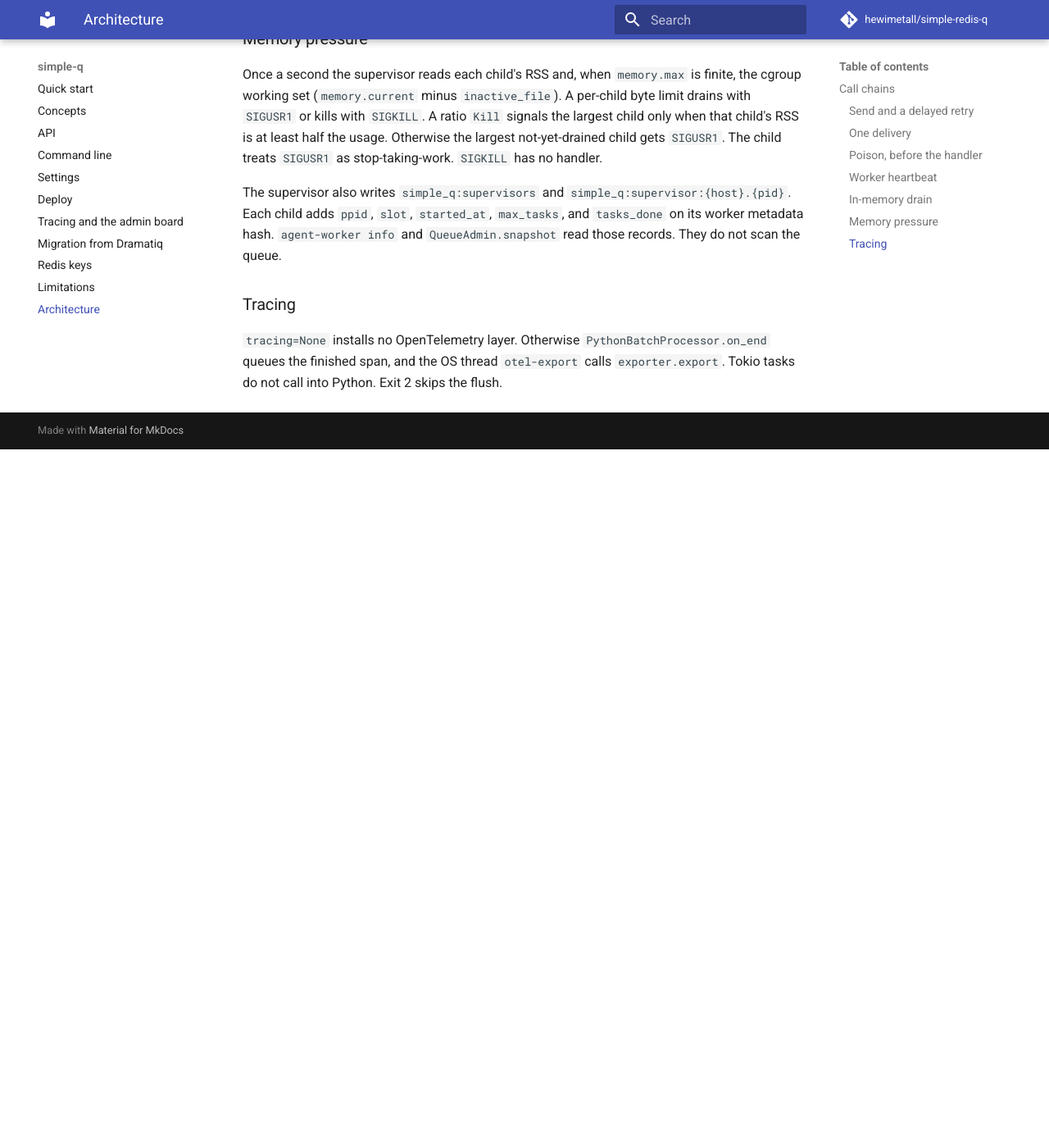
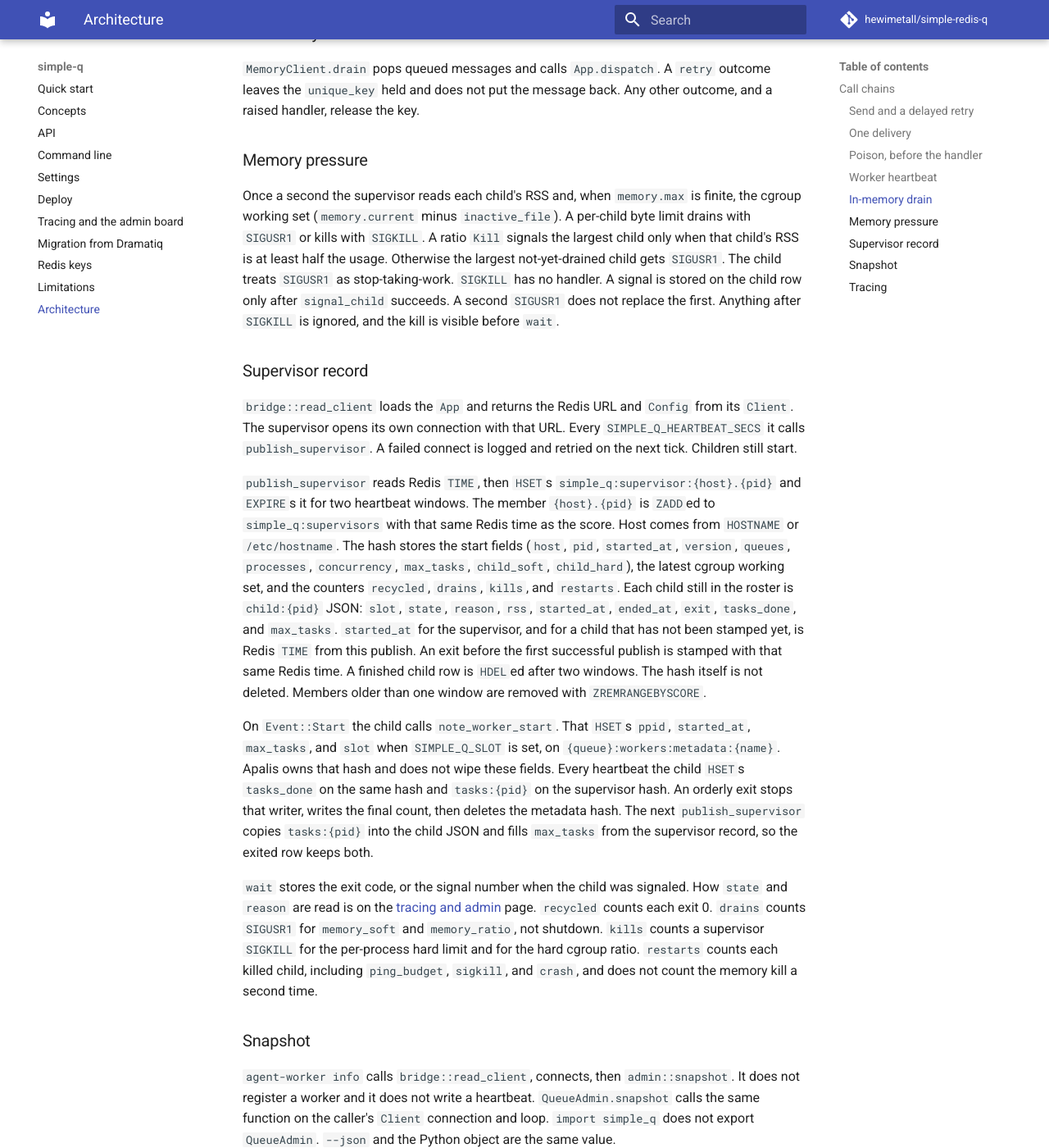
Before and after one commit to hewimetall/simple-redis-q, an MkDocs documentation site: the page built from docs/architecture.md, in a window 1280 px wide and 1400 px high, scrolled down 2513 px. Shown: the whole window at 82% size. Built offline with MkDocs 1.6.1 and Material for MkDocs 9.7.7, drawn with Linux system fonts in a browser that asks for light colours; comment, search, counter and statistics services are not loaded; before the commit the page ends 3061 px from its top, so only the background shows below that; some of the changed text lies outside the part shown.

Commit message:
Document the supervisor record and the snapshot read path.
The architecture page now follows publish_supervisor, the child metadata writes, and the three Redis batches behind info and QueueAdmin.snapshot.

Co-authored-by: netromnik <hewimetall@users.noreply.github.com>

````diff
--- a/docs/architecture.md
+++ b/docs/architecture.md
@@ -2,20 +2,22 @@
 
 These pages describe simple-q 1.0.
 
-The containers inside simple-q are **Client**, **App**, **Config**, the **worker supervisor**, and **Redis**. Client sends. App runs the handler and the dead-letter hook. `Config.from_env` reads only `SIMPLE_Q_*`. The worker uses the Redis URL stored on the `App`'s `Client`. `agent-worker enqueue` and `agent-worker admin` read `REDIS_URL` themselves. `HOSTNAME`, `BOARD_*`, `QUEUE`, `RUST_LOG`, and `DRAMATIQ_PROM_*` are read by the worker name, the board, the log filter, and the metrics process. The worker supervisor forks children and watches memory. Redis holds the queue.
+The containers inside simple-q are **Client**, **App**, **Config**, the **worker supervisor**, and **Redis**. Client sends. App runs the handler and the dead-letter hook. `Config.from_env` reads only `SIMPLE_Q_*`. The worker uses the Redis URL stored on the `App`'s `Client`. `agent-worker enqueue` and `agent-worker admin` read `REDIS_URL` themselves. `agent-worker info` uses the same client URL as `worker`. `SIMPLE_Q_APP` and `SIMPLE_Q_APP_FACTORY` are read by `worker` and `info`, not by `Config.from_env`. `HOSTNAME`, `BOARD_*`, `QUEUE`, `RUST_LOG`, and `DRAMATIQ_PROM_*` are read by the worker name, the board, the log filter, and the metrics process. The worker supervisor forks children, watches memory, and publishes its own Redis record. It does not take messages and it does not heartbeat as a queue worker. Redis holds the queue and that supervisor record.
 
 This is the context diagram for that model.
 
 ```mermaid
 C4Context
   title System Context
-  System_Ext(redis, "Redis", "Queue, heartbeats, idempotency, and inflight messages.")
+  System_Ext(redis, "Redis", "Queue, supervisor records, heartbeats, idempotency, and inflight messages.")
   System_Ext(cgroup, "cgroup", "Container memory.current, memory.stat, and memory.max.")
   System_Ext(exporter, "Python exporter", "OpenTelemetry exporter supplied by the application.")
   Person(producer, "Application", "Sends a task and reads a worker heartbeat.")
+  Person(operator, "Operator", "Reads agent-worker info or QueueAdmin.snapshot.")
   System(simple_q, "simple-q", "Queue runtime for Python async tasks.")
   Rel(producer, simple_q, "Sends tasks and reads a worker heartbeat")
-  Rel(simple_q, redis, "Enqueues, heartbeats, and acks")
+  Rel(operator, simple_q, "Reads supervisors, processes, and held tasks")
+  Rel(simple_q, redis, "Enqueues, heartbeats, supervisor records, and acks")
   Rel(simple_q, cgroup, "Reads memory.current and memory.stat")
   Rel(simple_q, exporter, "Exports finished spans on one OS thread")
   UpdateLayoutConfig($c4ShapeInRow="2", $c4BoundaryInRow="1")
@@ -51,9 +53,25 @@ The apalis worker calls `handle`, which calls `handle_job`. `incr_delivery` runs
 
 ### Memory pressure
 
-Once a second the supervisor reads each child's RSS and, when `memory.max` is finite, the cgroup working set (`memory.current` minus `inactive_file`). A per-child byte limit drains with `SIGUSR1` or kills with `SIGKILL`. A ratio `Kill` signals the largest child only when that child's RSS is at least half the usage. Otherwise the largest not-yet-drained child gets `SIGUSR1`. The child treats `SIGUSR1` as stop-taking-work. `SIGKILL` has no handler.
+Once a second the supervisor reads each child's RSS and, when `memory.max` is finite, the cgroup working set (`memory.current` minus `inactive_file`). A per-child byte limit drains with `SIGUSR1` or kills with `SIGKILL`. A ratio `Kill` signals the largest child only when that child's RSS is at least half the usage. Otherwise the largest not-yet-drained child gets `SIGUSR1`. The child treats `SIGUSR1` as stop-taking-work. `SIGKILL` has no handler. A signal is stored on the child row only after `signal_child` succeeds. A second `SIGUSR1` does not replace the first. Anything after `SIGKILL` is ignored, and the kill is visible before `wait`.
 
-The supervisor also writes `simple_q:supervisors` and `simple_q:supervisor:{host}.{pid}`. Each child adds `ppid`, `slot`, `started_at`, `max_tasks`, and `tasks_done` on its worker metadata hash. `agent-worker info` and `QueueAdmin.snapshot` read those records. They do not scan the queue.
+### Supervisor record
+
+`bridge::read_client` loads the `App` and returns the Redis URL and `Config` from its `Client`. The supervisor opens its own connection with that URL. Every `SIMPLE_Q_HEARTBEAT_SECS` it calls `publish_supervisor`. A failed connect is logged and retried on the next tick. Children still start.
+
+`publish_supervisor` reads Redis `TIME`, then `HSET`s `simple_q:supervisor:{host}.{pid}` and `EXPIRE`s it for two heartbeat windows. The member `{host}.{pid}` is `ZADD`ed to `simple_q:supervisors` with that same Redis time as the score. Host comes from `HOSTNAME` or `/etc/hostname`. The hash stores the start fields (`host`, `pid`, `started_at`, `version`, `queues`, `processes`, `concurrency`, `max_tasks`, `child_soft`, `child_hard`), the latest cgroup working set, and the counters `recycled`, `drains`, `kills`, and `restarts`. Each child still in the roster is `child:{pid}` JSON: `slot`, `state`, `reason`, `rss`, `started_at`, `ended_at`, `exit`, `tasks_done`, and `max_tasks`. `started_at` for the supervisor, and for a child that has not been stamped yet, is Redis `TIME` from this publish. An exit before the first successful publish is stamped with that same Redis time. A finished child row is `HDEL`ed after two windows. The hash itself is not deleted. Members older than one window are removed with `ZREMRANGEBYSCORE`.
+
+On `Event::Start` the child calls `note_worker_start`. That `HSET`s `ppid`, `started_at`, `max_tasks`, and `slot` when `SIMPLE_Q_SLOT` is set, on `{queue}:workers:metadata:{name}`. Apalis owns that hash and does not wipe these fields. Every heartbeat the child `HSET`s `tasks_done` on the same hash and `tasks:{pid}` on the supervisor hash. An orderly exit stops that writer, writes the final count, then deletes the metadata hash. The next `publish_supervisor` copies `tasks:{pid}` into the child JSON and fills `max_tasks` from the supervisor record, so the exited row keeps both.
+
+`wait` stores the exit code, or the signal number when the child was signaled. How `state` and `reason` are read is on the [tracing and admin](operations.md) page. `recycled` counts each exit 0. `drains` counts `SIGUSR1` for `memory_soft` and `memory_ratio`, not shutdown. `kills` counts a supervisor `SIGKILL` for the per-process hard limit and for the hard cgroup ratio. `restarts` counts each killed child, including `ping_budget`, `sigkill`, and `crash`, and does not count the memory kill a second time.
+
+### Snapshot
+
+`agent-worker info` calls `bridge::read_client`, connects, then `admin::snapshot`. It does not register a worker and it does not write a heartbeat. `QueueAdmin.snapshot` calls the same function on the caller's `Client` connection and loop. `import simple_q` does not export `QueueAdmin`. `--json` and the Python object are the same value.
+
+`snapshot` does not walk the waiting, done, or dead lists. It reads three batches. The first is Redis `TIME`, `ZRANGEBYSCORE` on `simple_q:supervisors`, and, per queue, `LLEN` of the active list, `ZCARD` of the scheduled set, `SCARD` of done, `SCARD` of dead, and `ZRANGE` of workers with scores. The second is `HGETALL` for each supervisor still inside the heartbeat window, then `HGETALL` of the metadata hash and `SMEMBERS` of the inflight set for each worker. A queue's inflight count is the sum of those sets for every worker of the queue. A `host` filter limits supervisors, their children, and orphans. It does not limit the queue counters. The third batch, per held task, is `HGET` of the payload, `HMGET` of `locked_at`, then `GET` of `delivery:{message_id}:{retries}`. A missing payload still yields the task id. Queue key names come from the apalis config for that queue.
+
+A process is `(host, pid)`. The worker name is `agent-worker.{queue}.{host}.{pid}.{suffix}`. The pid is the numeric field before the suffix, so a host may contain dots. The process attaches to the supervisor `(host, ppid)` from the metadata hash. A supervisor child row stays after that hash is deleted. `tasks_done` is the max across the process's worker hashes and the child JSON. Summing those hashes would count one process once per queue. `max_tasks` is the max as well. When the child row still says running and `tasks_done` has reached `max_tasks`, the snapshot shows `draining` / `max_tasks`. An orphan whose metadata hash is still present and whose heartbeat is stale is `killed` with no reason. An orphan with no hash is `exited` with no reason. A fresh heartbeat with no live supervisor stays `running`.
 
 ### Tracing
 
````
Also changed, not shown: docs/concepts.md (+1 -1 lines).
